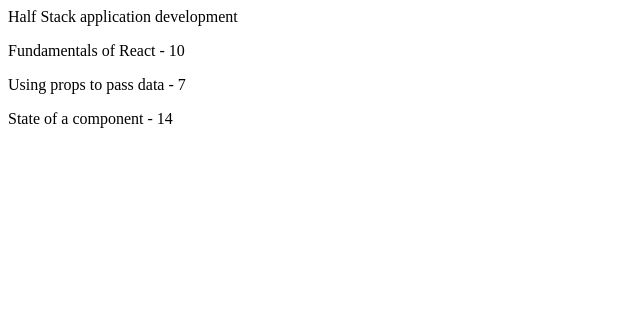
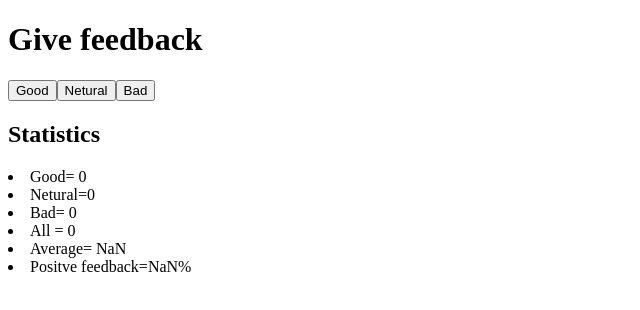
Before and after one commit to Nehas1312/Fullstackopen, a React (Create React App) app in the folder Part1/Course information/: page / in a window 1280 px wide. Shown: the top 310 px of the page, without its empty margins (0-640 px from the left). Built offline with nearby package versions, Linux system fonts and the light colour scheme.

Commit message:
Unicafe Step 2

```diff
--- a/Part1/Course information/src/App.js
+++ b/Part1/Course information/src/App.js
@@ -1,32 +1,41 @@
-import React from 'react'
+import React, { useState } from 'react'
+
+
 
 const App = () => {
+  // save clicks of each button to its own state
+  const [good, setGood] = useState(0)
+  const [neutral, setNeutral] = useState(0)
+  const [bad, setBad] = useState(0)
+  const [all,setAll] = useState(good + bad +neutral)
+  const clickgood = () => {
+    setAll(all+1)
+    setGood(good + 1)}
+    const clicknetural = () => {
+      setAll(all+1)
+      setNeutral(neutral + 1)}
+      const clickbad = () => {
+        setAll(all+1)
+        setBad(bad + 1)}
 
-  const course = {
-    name: 'Half Stack application development',
-    parts: [
-      {
-        name: 'Fundamentals of React',
-        exercises: 10
-      },
-      {
-        name: 'Using props to pass data',
-        exercises: 7
-      },
-      {
-        name: 'State of a component',
-        exercises: 14
-      }
-    ]
+  return (
+    <div>
+      <h1> Give feedback</h1>
+      <button onClick={clickgood} > Good</button>
+      <button onClick={clicknetural}>Netural</button>
+      <button onClick={clickbad}>Bad</button>
+      <h2>
+        Statistics
+      </h2>
+      <li>Good= {good}</li>
+      <li>Netural={neutral} </li>
+      <li>Bad= {bad}</li>
+      <li>All = {all}</li>
+      <li>Average= {((good-bad)/all)  }</li>
+      <li>Positve feedback={((good)/all)*100 }%</li>
 
-  }
-const val = course.parts.map(value => <p> {value.name} - {value.exercises} </p> );
-console.log(val)
-     return (
-    <div>
-     {course.name}
-     <p> {val} </p>
     </div>
   )
 }
-export default App;
+
+export default App
```
